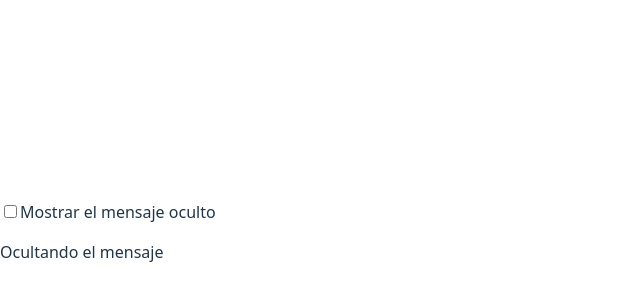
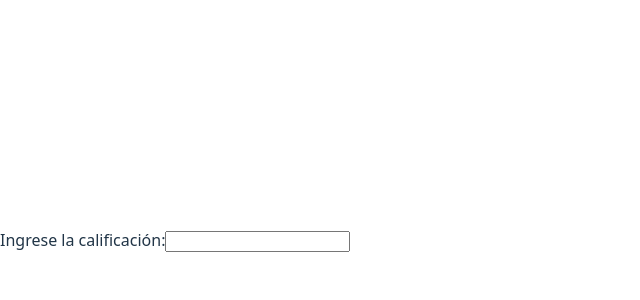
Before and after one commit to kochoa-dot/Peliculas_API_FE, a React (Vite) app in the folder react-peliculas/: page / in a window 1280 px wide. Shown: the part 160-460 px from the top of the page, without its empty margins (0-640 px from the left). Built offline with nearby package versions, Linux system fonts and the light colour scheme.

Commit message:
Pasando contenido dinámico con un if en el componente hijo

```diff
--- a/react-peliculas/src/App.tsx
+++ b/react-peliculas/src/App.tsx
@@ -1,16 +1,18 @@
 import { useState } from "react";
-import ContenidoDinamico from "./ContenidoDinamico";
+import ContenidoDinamicoIf from "./ContenidoDinamicoIf";
 
 export default function App() {
 
-const [mostrar, setMostrar] = useState(false);
 //Dependiendo el estado que yo he colocado en el componente padre estamos utilizando un operador ternario para mostrar contenido dinamicamente en el componente hijo
+  const[calificacion, setCalificacion] = useState<number | null>(null);
+
   return(
     <>
-      <input type="checkbox" onChange={e => setMostrar(e.target.checked)}/>
-      <label>Mostrar el mensaje oculto</label>
+      <label>Ingrese la calificación:</label>
+      <input type="number" onChange={e => setCalificacion(Number(e.target.value))}/>
 
-      <ContenidoDinamico mostrarContenido={mostrar} />
+      {calificacion ? <ContenidoDinamicoIf calificacion={calificacion}/> : undefined}
+
     </>
   );
 }
```
